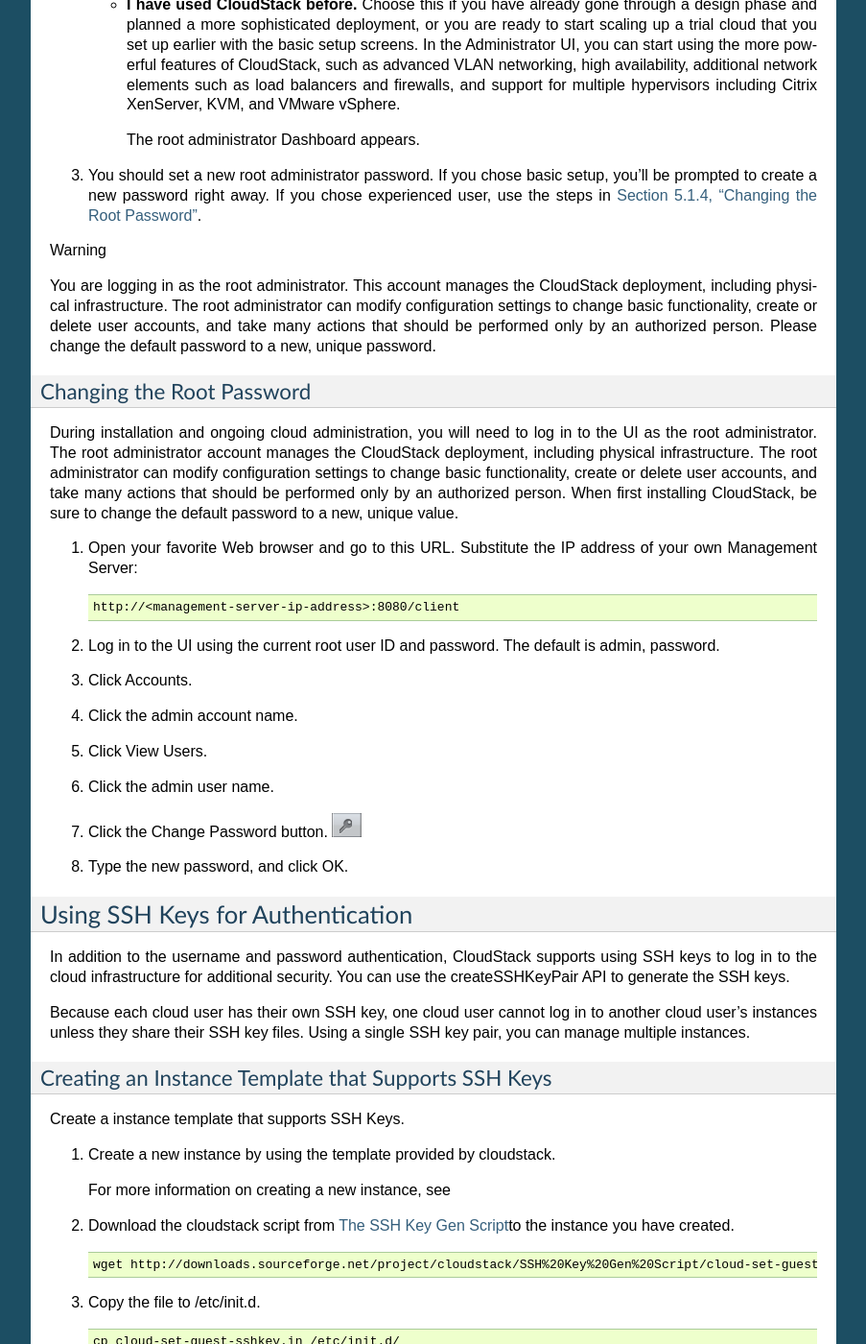
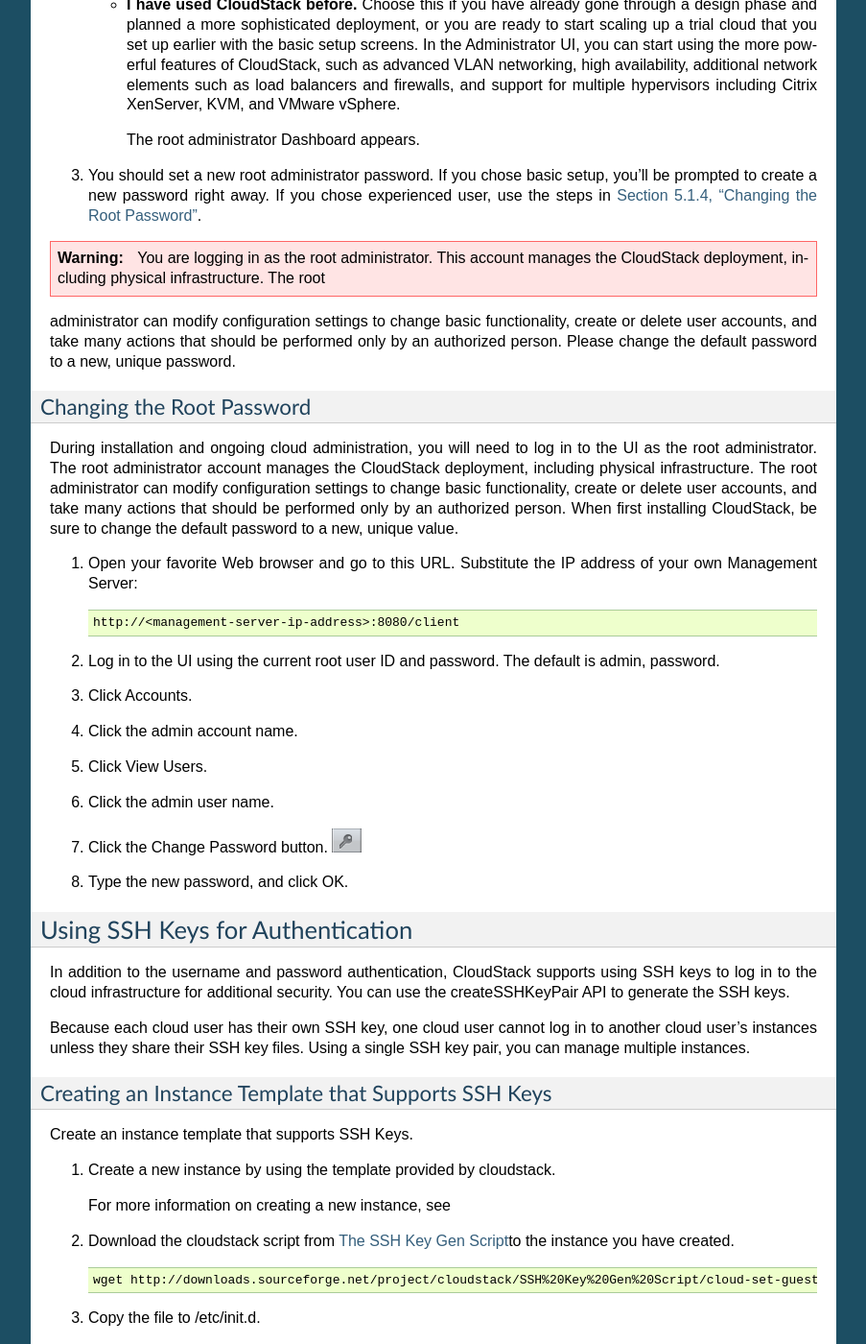
Before and after one commit to apache/cloudstack-docs-install, a Sphinx documentation site: the page built from source/ui.rst, in a window 1280 px wide and 1400 px high, scrolled down 1449 px. Shown: the whole window at 96% size, without its empty margins (198-1101 px from the left). Built offline with Sphinx 7.4.7, drawn with Linux system fonts in a browser that asks for light colours; some of the changed lines change nothing that is shown; some of the changed text lies outside the part shown.

Commit message:
fix ui file

```diff
--- a/source/ui.rst
+++ b/source/ui.rst
@@ -134,15 +134,9 @@
    chose experienced user, use the steps in `Section 5.1.4, “Changing
    the Root Password” <#changing-root-password>`__.
 
-Warning
-
-
-You are logging in as the root administrator. This account manages the
-CloudStack deployment, including physical infrastructure. The root
-administrator can modify configuration settings to change basic
-functionality, create or delete user accounts, and take many actions
-that should be performed only by an authorized person. Please change the
-default password to a new, unique password.
+.. warning:: You are logging in as the root administrator. This account manages the CloudStack deployment, including physical infrastructure. The root
+administrator can modify configuration settings to change basic functionality, create or delete user accounts, and take many actions
+that should be performed only by an authorized person. Please change the default password to a new, unique password.
 
 Changing the Root Password
 ~~~~~~~~~~~~~~~~~~~~~~~~~~
@@ -210,7 +204,7 @@
 Creating an Instance Template that Supports SSH Keys
 ~~~~~~~~~~~~~~~~~~~~~~~~~~~~~~~~~~~~~~~~~~~~~~~~~~~~
 
-Create a instance template that supports SSH Keys.
+Create an instance template that supports SSH Keys.
 
 #.
 
@@ -331,11 +325,7 @@
 Ensure that you use the same SSH key name that you created at
 `Section 5.2.2, “Creating the SSH Keypair” <#create-ssh-keypair>`__.
 
-Note
-
-
-You cannot create the instance by using the GUI at this time and
-associate the instance with the newly created SSH keypair.
+.. note:: You cannot create the instance by using the GUI at this time and associate the instance with the newly created SSH keypair.
 
 A sample curl command to create a new instance is:
 
@@ -353,7 +343,7 @@
 To test your SSH key generation is successful, check whether you can log
 in to the cloud setup.
 
-For exaple, from a Linux OS, run:
+For example, from a Linux OS, run:
 
 .. code:: bash
 
```
